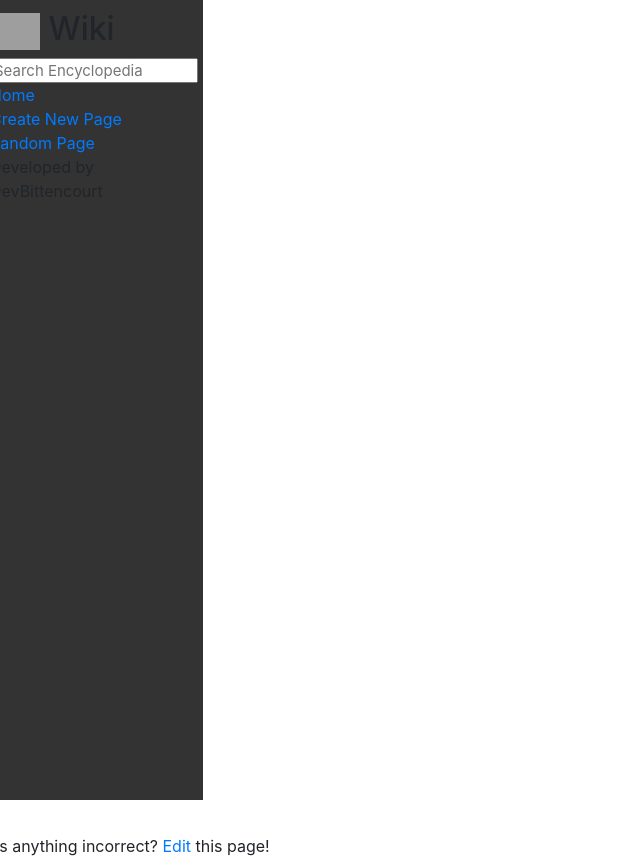
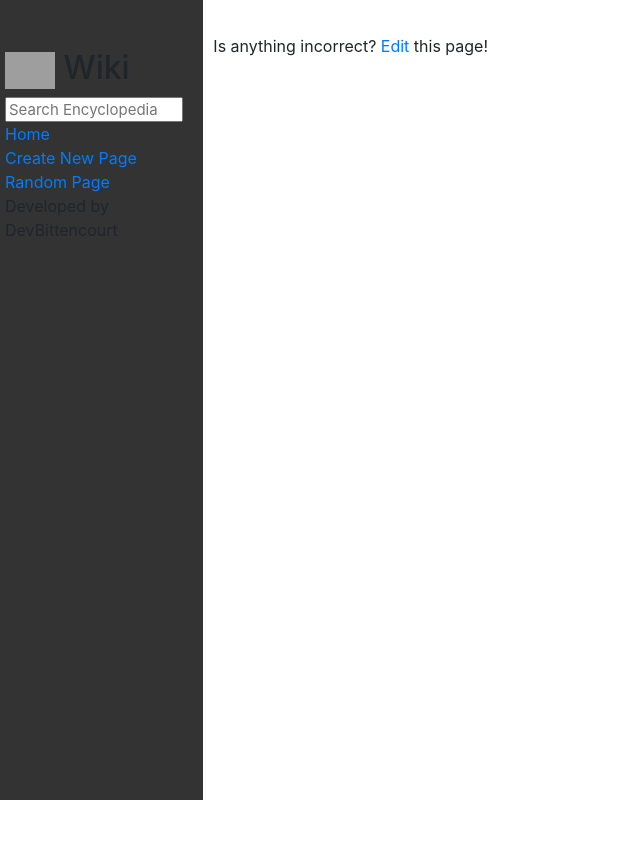
Before and after one commit to devbittencourt/CS50W-PROJECT-1, a Django app: template encyclopedia/templates/encyclopedia/wiki.html in a window 1280 px wide. Shown: the whole page, without its empty margins (0-640 px from the left). After the commit the page ends 800 px from the top, so only its background shows below. Run offline with Django 3.2, Linux system fonts and the light colour scheme; the template is opened without the code that fills it, so the values that code supplies are empty; some libraries are stand-ins or nearby versions; grey boxes are pictures that could not be loaded.

Commit message:
Update layout.html

```diff
--- a/encyclopedia/templates/encyclopedia/layout.html
+++ b/encyclopedia/templates/encyclopedia/layout.html
@@ -13,8 +13,7 @@
         .sidebar {
             background-color: #b3b3b3;
             height: 100vh;
-            padding: 5px;
-            margin-right: 5px;
+
         }
     </style>
 </head>
@@ -22,6 +21,7 @@
 <body>
     <div class="row">
         <div class="sidebar col-lg-2 col-md-3">
+            <br>
             <h2>
                 <img src="https://upload.wikimedia.org/wikipedia/commons/d/de/Wikipedia_Logo_1.0.png" alt="Wikipedia logo" width="50px">
                 Wiki
```
